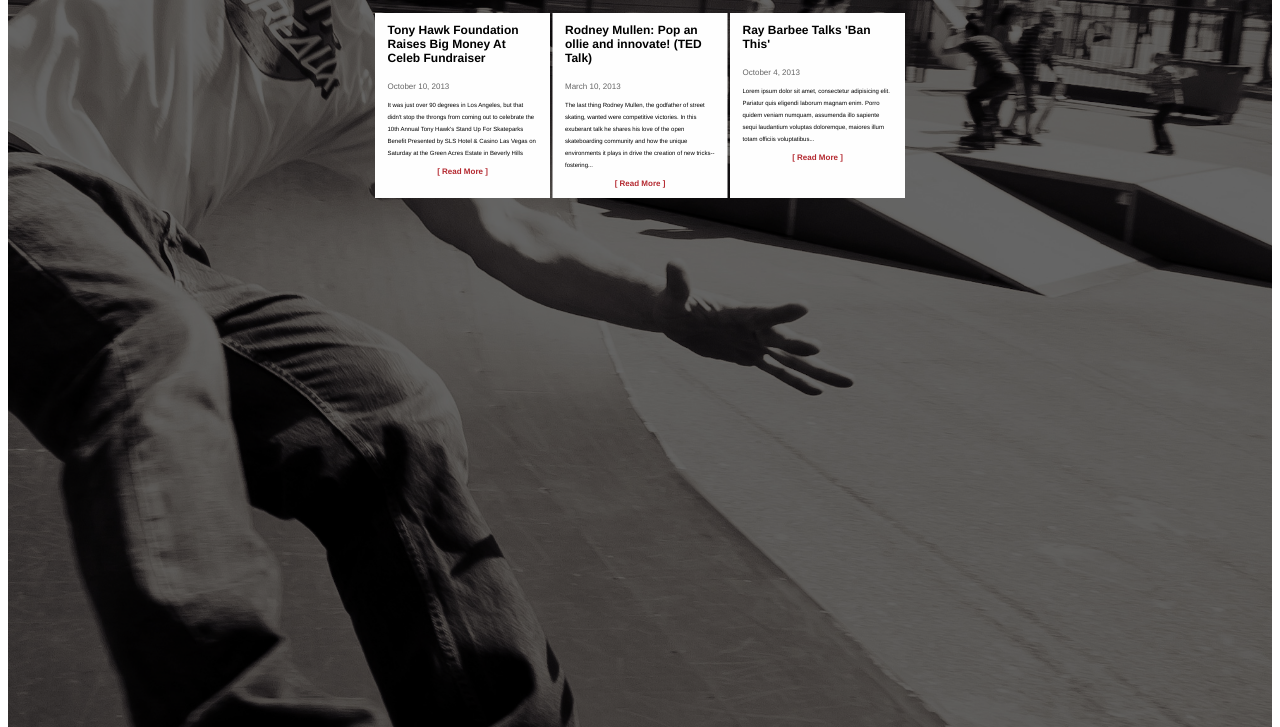
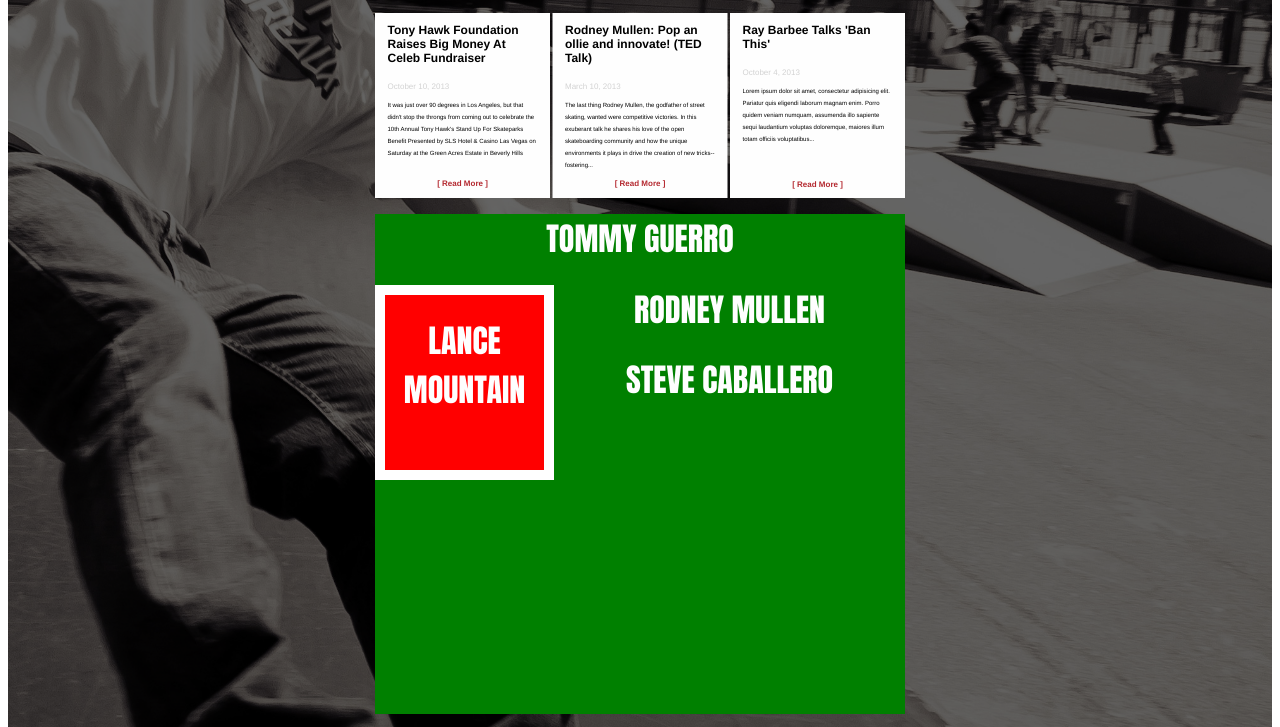
Before and after one commit to shonhartman/Powell-Paralta-ReWrk, a plain HTML site: page sass (1)/index.html in a window 1280 px wide. Shown: the part 281-1008 px from the top of the page. Drawn offline with Linux system fonts and the light colour scheme.

Commit message:
...adding gallery

```diff
--- a/sass (1)/index.html
+++ b/sass (1)/index.html
@@ -11,7 +11,7 @@
     <div class="wrapper">
       <div class="container">
 
-<!-- Nav Bar ------------------------------------------------------------------------------------->
+<!-- Nav Bar -->
         <div class="nav-bar">
           <div class="social">
               <h4>Subscribe</h4>
@@ -44,7 +44,7 @@
               </div>
             </div>
           </div> <!-- nav-bar div -->
-<!-- Hero -------------------------------------------------------------------------------------->
+<!-- Hero -->
 
             <div class="hero-photo">
               <div class="logo"></div>
@@ -55,7 +55,7 @@
 
 
 
-<!-- News -------------------------------------------------------------------------------------->
+<!-- News -->
 
           <div class="news-container">
             <ul>
@@ -84,6 +84,24 @@
             </ul>
           </div>
 
+<!-- Gallery -->
+
+          <div class="gallery">
+            <div id="guerro">
+              <h1>Tommy Guerro</h1>
+            </div>
+            <div id="mountain">
+              <h1>Lance Mountain</h1>
+            </div>
+            <div id="mullen">
+              <h1>Rodney Mullen</h1>
+            </div>
+            <div id="caballero">
+              <h1>Steve Caballero</h1>
+            </div>
+          </div>
+
+
 
 
 
--- a/sass (1)/scss/_base.scss
+++ b/sass (1)/scss/_base.scss
@@ -31,7 +31,7 @@
 ul { list-style: none; }
 
 small {
-  color: #666;
+  color: $light-text;
   font-size: 8px;
   @include text-padding;
 }
--- a/sass (1)/scss/_modules.scss
+++ b/sass (1)/scss/_modules.scss
@@ -1,3 +1,4 @@
 @import "modules/nav-bar";
 @import "modules/news";
 @import "modules/hero";
+@import "modules/gallery";
--- /dev/null
+++ b/sass (1)/scss/modules/_gallery.scss
@@ -0,0 +1,26 @@
+.gallery {
+  background-color: green;
+  width: 100%;
+  height: 500px;
+  margin-top: -20px;
+    h1 {
+      color: $white;
+      font-family: impact;
+      font-size: 2rem;
+      text-transform: uppercase;
+      text-align: center;
+    }
+}
+
+#mountain {
+  width: 30%;
+  height: $box-height;
+  background-color: red;
+  border: 10px solid white;
+  float: left;
+  // margin-right: 1.75%;
+  // background-image: url("https://i.ytimg.com/vi/AiUY6X-JfMU/maxresdefault.jpg");
+  // background-size: 250%;
+  // background-position: 55% 40%;
+
+}
--- a/sass (1)/scss/modules/_news.scss
+++ b/sass (1)/scss/modules/_news.scss
@@ -16,6 +16,9 @@
 li:nth-child(1) {
   @include news-item;
   left: 0;
+    h3 {
+      margin-top: 20px;
+    }
 }
 
 li:nth-child(2) {
@@ -31,6 +34,9 @@
 li:nth-child(3) {
   @include news-item;
   right: 0;
+    h3 {
+      margin-top: 35px;
+    }
   @media #{$information-phone} {
     display: none;
   }
```
Also changed, not shown: sass (1)/css/main.css.
